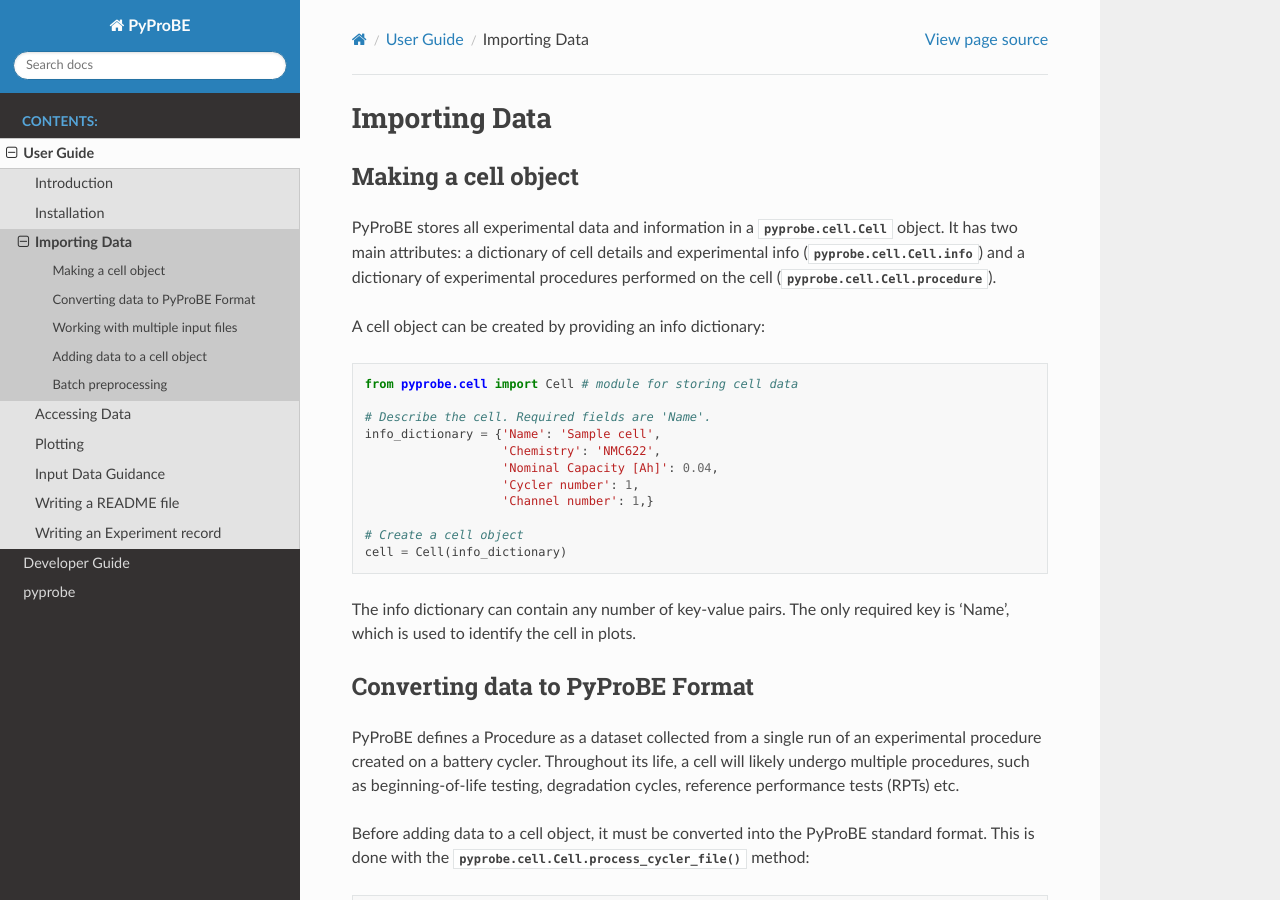
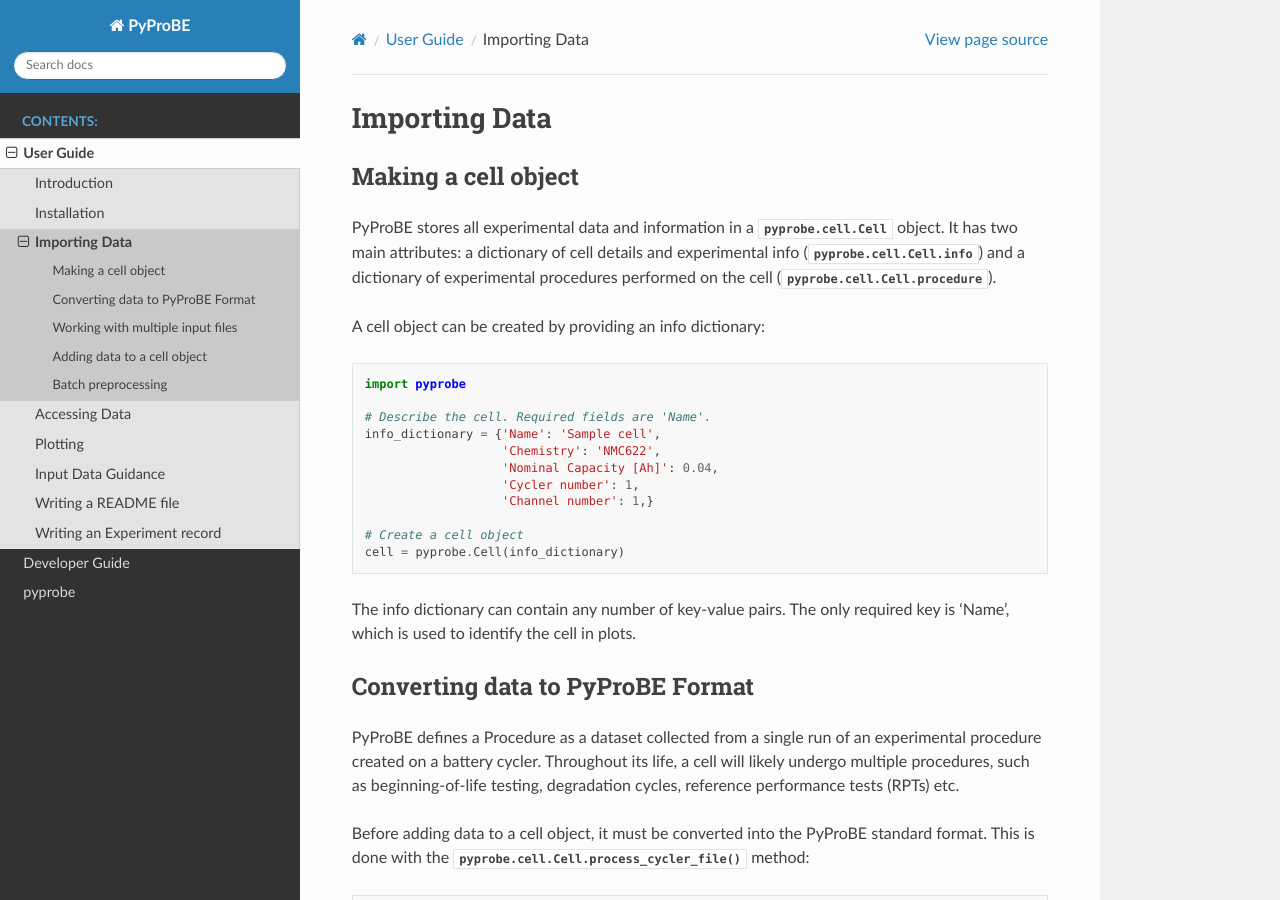
Before and after one commit to ImperialCollegeLondon/PyProBE, a Sphinx documentation site: the page built from docs/source/importing_data.rst, in a window 1280 px wide and 900 px high. Built offline with Sphinx 7.4.7 and the Read the Docs theme 2.0.0, drawn with Linux system fonts in a browser that asks for light colours.

Commit message:
Update example imports to just import pyprobe

```diff
--- a/docs/source/importing_data.rst
+++ b/docs/source/importing_data.rst
@@ -12,7 +12,7 @@
 
 .. code-block:: python
 
-   from pyprobe.cell import Cell # module for storing cell data
+   import pyprobe
 
    # Describe the cell. Required fields are 'Name'.
    info_dictionary = {'Name': 'Sample cell',
@@ -22,7 +22,7 @@
                       'Channel number': 1,}
 
    # Create a cell object
-   cell = Cell(info_dictionary)
+   cell = pyprobe.Cell(info_dictionary)
 
 The info dictionary can contain any number of key-value pairs. The only required key is
 'Name', which is used to identify the cell in plots.
--- a/docs/source/installation.rst
+++ b/docs/source/installation.rst
@@ -85,5 +85,4 @@
 
    .. code-block:: python
 
-      from PyProBE.cell import Cell
-      from PyProBE.plot import Plot
+      import pyprobe
--- a/docs/source/plotting.rst
+++ b/docs/source/plotting.rst
@@ -11,9 +11,7 @@
 
 .. code-block:: python
 
-    from pyprobe.plot import Plot
-
-    plot = Plot()
+    plot = pyprobe.Plot()
 
 Then you can add data to and display the plot:
 
```
Also changed, not shown: README.md (+1 -1 lines).
